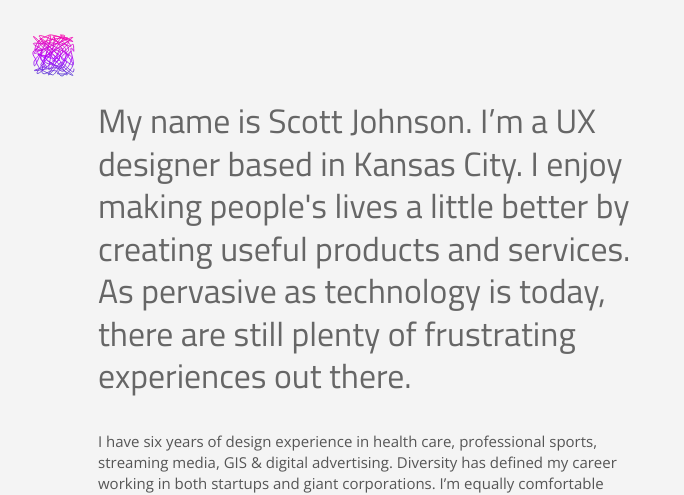
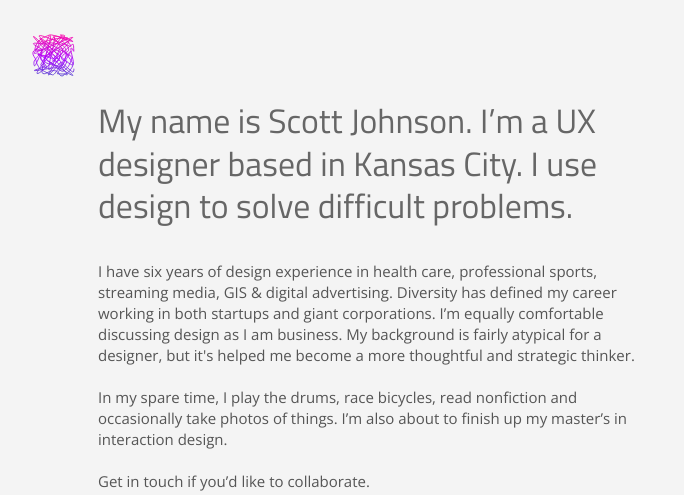
Before and after one commit to spotj/portfolio, a website: page about.html in a window 1280 px wide. Shown: the top 495 px of the page, without its empty margins (2-686 px from the left). Drawn offline with nearby package versions, Linux system fonts and the light colour scheme.

Commit message:
about copy edits

```diff
--- a/about.html
+++ b/about.html
@@ -131,7 +131,7 @@ function foo(){ console.log("Callback"); }
     <div class="about">
       <div class="seven columns">
         <p class="aboutme-sect1">
-          My name is Scott Johnson. I’m a UX designer based in Kansas City. I enjoy making people's lives a little better by creating useful products and services. As pervasive as technology is today, there are still plenty of frustrating experiences out there.
+          My name is Scott Johnson. I’m a UX designer based in Kansas City. I use design to solve difficult problems.
         </p>
         <p class="aboutme-sect2">
           I have six years of design experience in health care, professional sports, streaming media, GIS &amp; digital advertising. Diversity has defined my career working in both startups and giant corporations. I’m equally comfortable discussing design as I am business. My background is fairly atypical for a designer, but it's helped me become a more thoughtful and strategic thinker.
```
